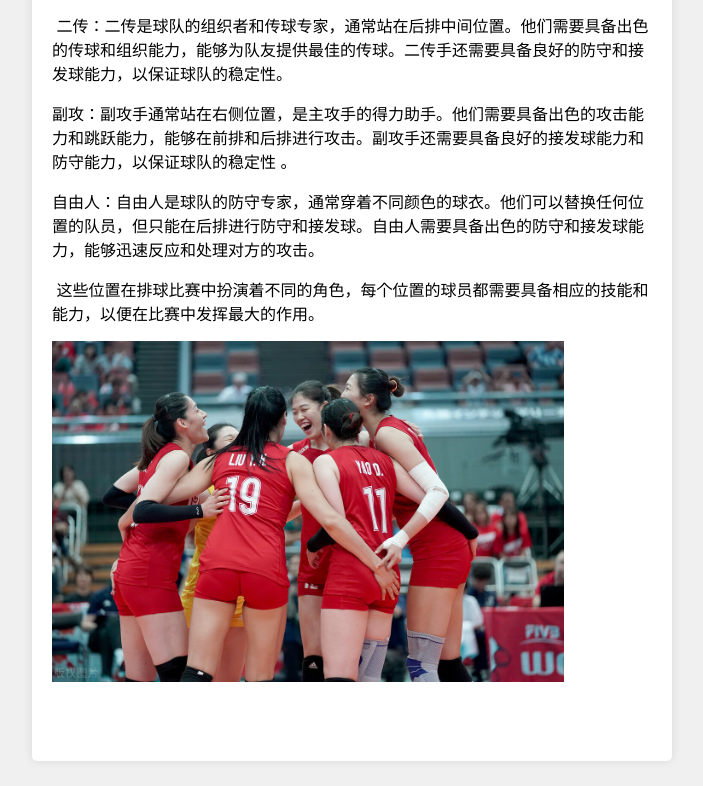
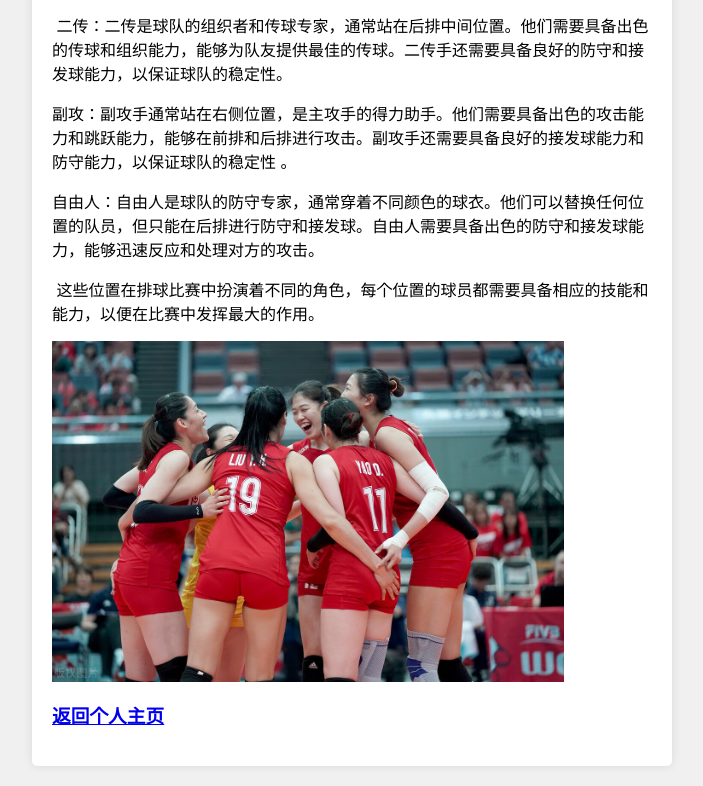
Before and after one commit to Spike7964/Spike7964.github.io, a plain HTML site: page mhy729/web/volley.html in a window 1280 px wide. Shown: the part 884-1670 px from the top of the page, without its empty margins (288-991 px from the left). Drawn offline with Linux system fonts and the light colour scheme.

Commit message:
Update volley.html

```diff
--- a/mhy729/web/volley.html
+++ b/mhy729/web/volley.html
@@ -43,7 +43,7 @@
   <p>自由人：自由人是球队的防守专家，通常穿着不同颜色的球衣。他们可以替换任何位置的队员，但只能在后排进行防守和接发球。自由人需要具备出色的防守和接发球能力，能够迅速反应和处理对方的攻击。</p>
   <p>&nbsp;这些位置在排球比赛中扮演着不同的角色，每个位置的球员都需要具备相应的技能和能力，以便在比赛中发挥最大的作用。&nbsp;</p>
 <img src="images/FEDFF5B0AD41B2F3BF89C398F4A68B7B4DD0A470_size296_w1200_h799.jpeg" width="512" height="" alt=""/>
-<h5>&nbsp;</h5>
+<h3><a href="https://spike7964.github.io/mhy729/">返回个人主页</a>&nbsp;</h3>
 </div>
 </body>
 </html>
```
